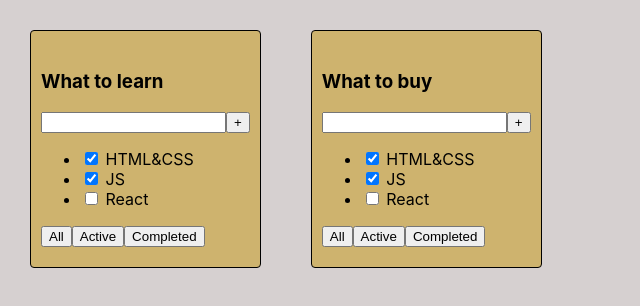
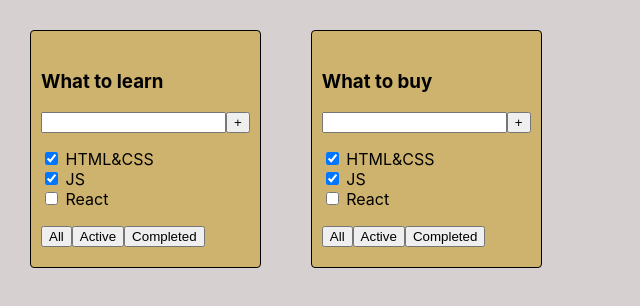
Before and after one commit to Odinokun/ca-todo-mentor, a React (Create React App) app: page / in a window 1280 px wide. Shown: the top 306 px of the page, without its empty margins (0-640 px from the left). Built offline with nearby package versions, Linux system fonts and the light colour scheme.

Commit message:
Update App styles to remove default list styling for better presentation

```diff
--- a/src/App.css
+++ b/src/App.css
@@ -16,3 +16,8 @@
   padding: 20px 10px;
   border-radius: 4px;
 }
+
+ul {
+  padding-left: 0;
+  list-style: none;
+}
```
